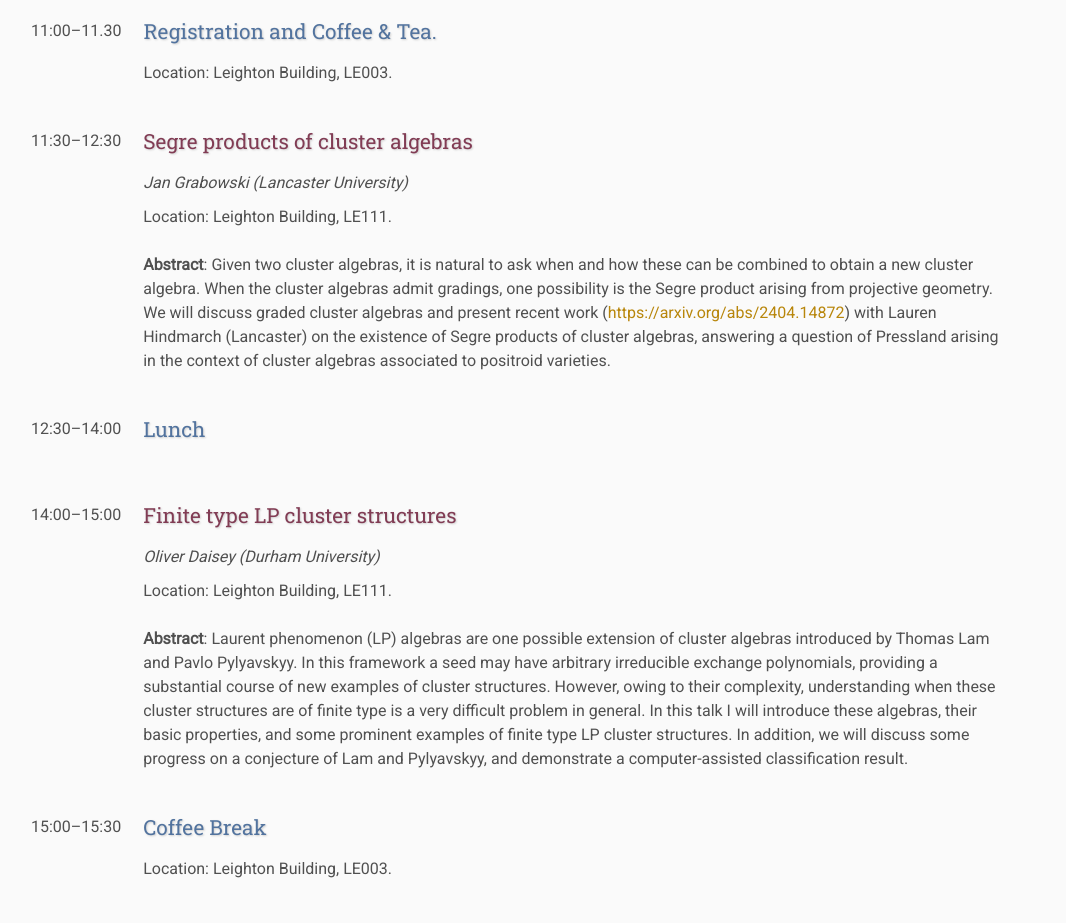
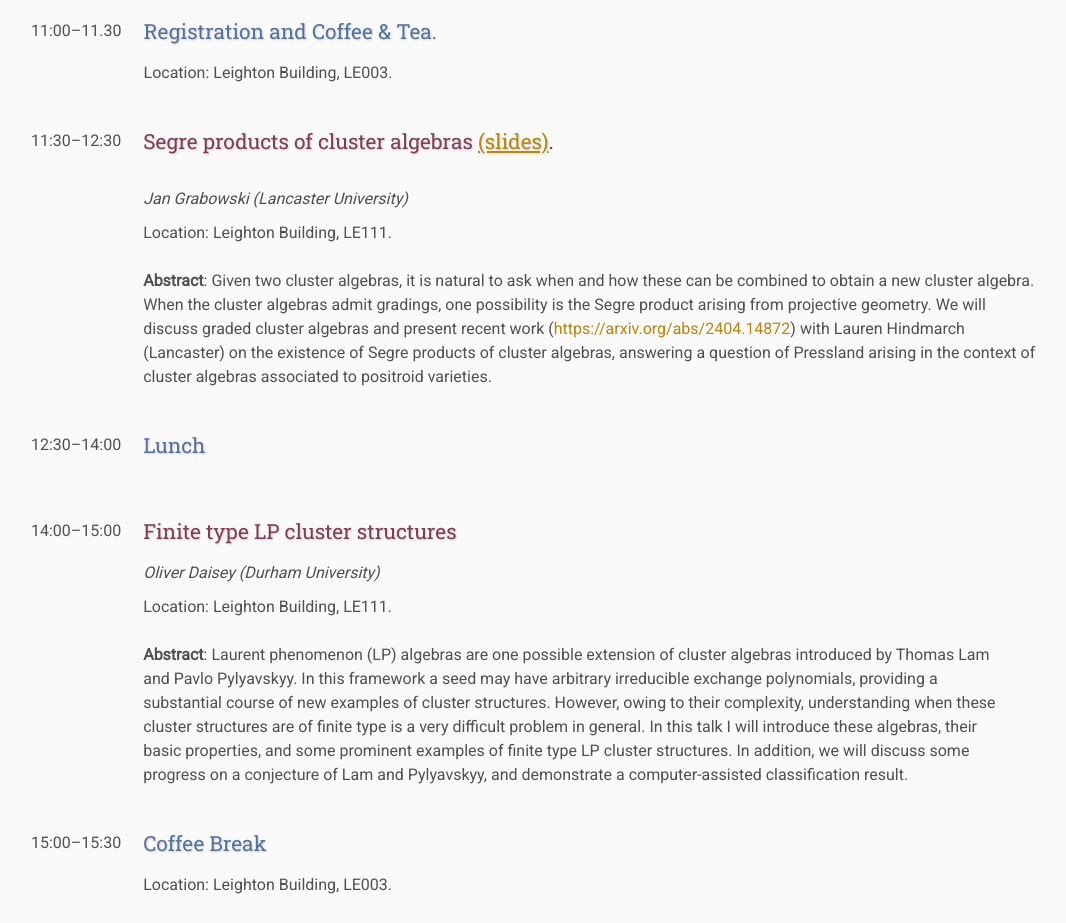
Before and after one commit to CLAN-ClusterStructures/CLAN-ClusterStructures.github.io, a plain HTML site: page upcoming/index.html in a window 1280 px wide. Shown: the part 1380-2303 px from the top of the page, without its empty margins (111-1177 px from the left). Drawn offline with Linux system fonts and the light colour scheme; files that its build step writes are made by us from their sources.

Commit message:
Update index.html
Added link to Jan's slides

```diff
--- a/upcoming/index.html
+++ b/upcoming/index.html
@@ -83,7 +83,8 @@
                 11:30–12:30
             </td>
             <td class="title">
-                Segre products of cluster algebras
+                Segre products of cluster algebras <a href="https://www.maths.lancs.ac.uk/~grabowsj/talks/CLAN24-layers.pdf"
+		   target="_blank"><u>(slides)</u></a>.</p>
             </td>
         </tr>
 
```
